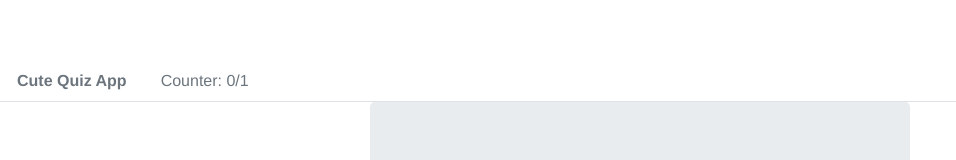
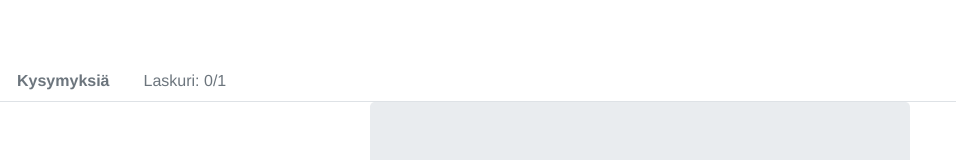
Before and after one commit to RikuTi/quizapp, a Vue app: page / in a window 1280 px wide. Shown: the top 160 px of the page, without its empty margins (0-956 px from the left). Built offline with nearby package versions, Linux system fonts and the light colour scheme.

Commit message:
Added boostrap

```diff
--- a/package.json
+++ b/package.json
@@ -8,6 +8,7 @@
     "lint": "vue-cli-service lint"
   },
   "dependencies": {
+    "bootstrap": "^4.5.0",
     "core-js": "^3.6.4",
     "vue": "^2.6.11"
   },
--- a/src/components/Header.vue
+++ b/src/components/Header.vue
@@ -1,8 +1,8 @@
 <template>
     <div>
         <b-nav tabs>
-        <b-nav-item disabled><b>Cute Quiz App</b></b-nav-item>
-        <b-nav-item disabled>Counter: {{numCorrect}}/{{numTotal}}</b-nav-item>
+        <b-nav-item disabled><b>Kysymyksiä</b></b-nav-item>
+        <b-nav-item disabled>Laskuri: {{numCorrect}}/{{numTotal}}</b-nav-item>
         </b-nav>
     </div>
 </template>
```
Also changed, not shown: 1 other file (tests, documents, lock files or other folders).
